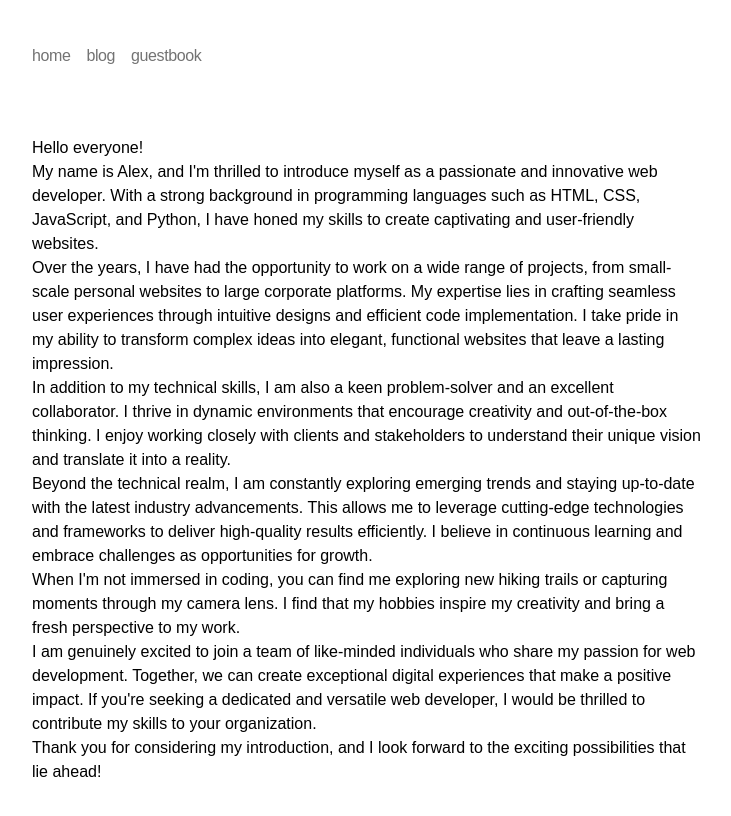
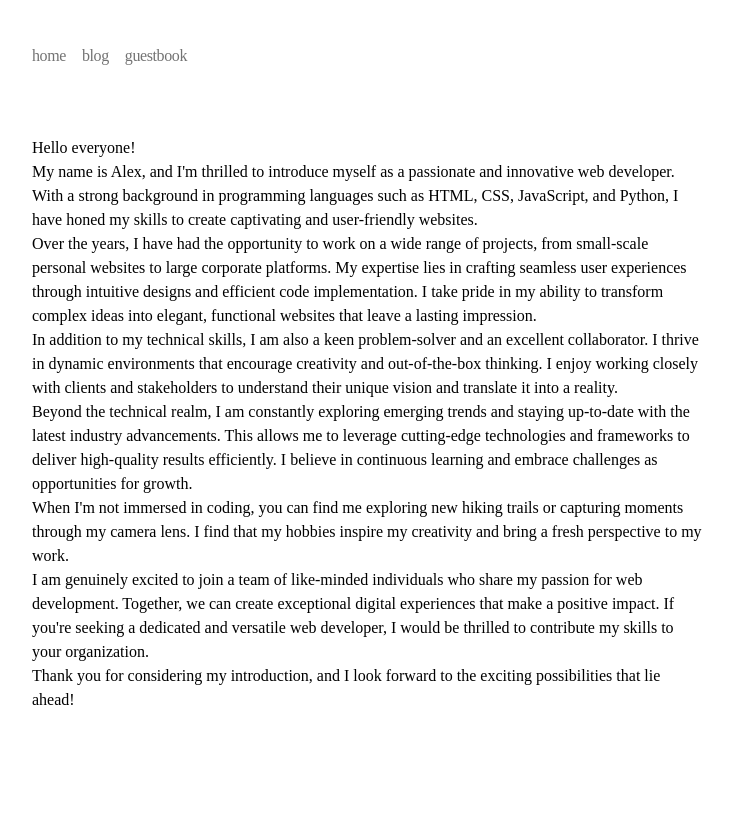
Before and after one commit to jeregg/newblog, a Next.js app: page /about in a window 1280 px wide. Shown: the top 816 px of the page, without its empty margins (272-1003 px from the left). Built offline with nearby package versions, Linux system fonts and the light colour scheme; a web font is replaced by a local one; what next would draw is missing.

Commit message:
Add files via upload

```diff
--- a/components/layout.js
+++ b/components/layout.js
@@ -1,23 +1,5 @@
-import clsx from 'clsx';
-import localFont from '@next/font/local';
 import Sidebar from '../components/sidebar';
 
-const graphik = localFont({
-  src: [
-    {
-      path: '../public/fonts/Graphik-Regular.ttf',
-      weight: '400',
-      style: 'normal',
-    },
-    {
-      path: '../public/fonts/Graphik-Medium.ttf',
-      weight: '600',
-      style: 'bold',
-    },
-  ],
-  variable: '--font-graphik',
-  display: 'swap',
-});
 
 export const metadata = {
   title: 'PLSFIX',
@@ -30,10 +12,7 @@ export default function RootLayout(props) {
   return (
     <html
       lang="en"
-      className={clsx(
-        'text-black bg-white dark:text-white dark:bg-[#111010]',
-        graphik.variable
-      )}
+      className="text-black bg-white dark:text-white dark:bg-[#111010]"
     >
       <body className="antialiased max-w-2xl mb-40 flex flex-col md:flex-row mx-4 mt-4 lg:mx-auto">
         <main className="flex-auto min-w-0 mt-6 flex flex-col px-2 md:px-0">
```
